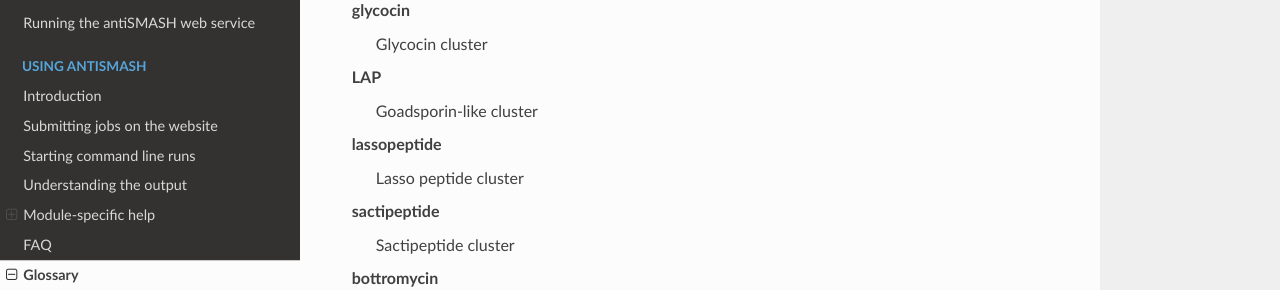
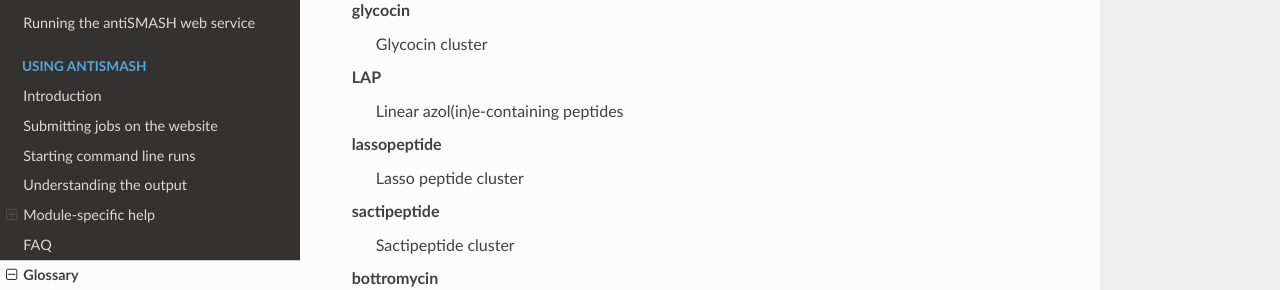
Before and after one commit to antismash/documentation, an MkDocs documentation site: the page built from docs/glossary.md, in a window 1280 px wide and 900 px high, scrolled down 1293 px. Shown: the part 156-446 px from the top of the window. Built offline with MkDocs 1.6.1, drawn with Linux system fonts in a browser that asks for light colours; nearby versions of some CDN libraries.

Commit message:
glossary: Improve LAP description
Signed-off-by: Kai Blin <kblin@biosustain.dtu.dk>

```diff
--- a/docs/glossary.md
+++ b/docs/glossary.md
@@ -46,7 +46,7 @@ types can be found below:
   <dt id="glycocin">glycocin</dt>
   <dd>Glycocin cluster</dd>
   <dt id="LAP">LAP</dt>
-  <dd>Goadsporin-like cluster</dd>
+  <dd>Linear azol(in)e-containing peptides</dd>
   <dt id="lassopeptide">lassopeptide</dt>
   <dd>Lasso peptide cluster</dd>
   <dt id="sactipeptide">sactipeptide</dt>
```
